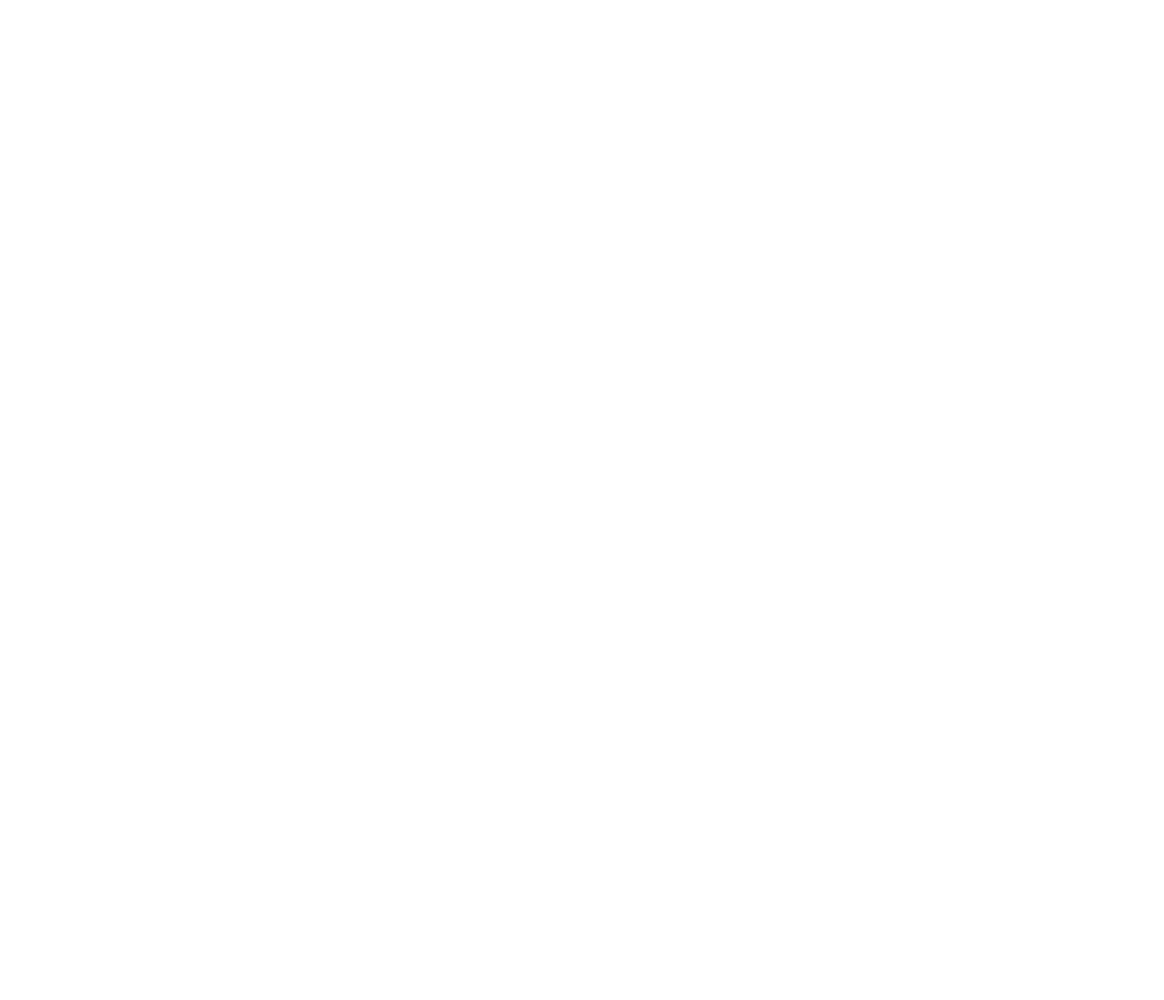
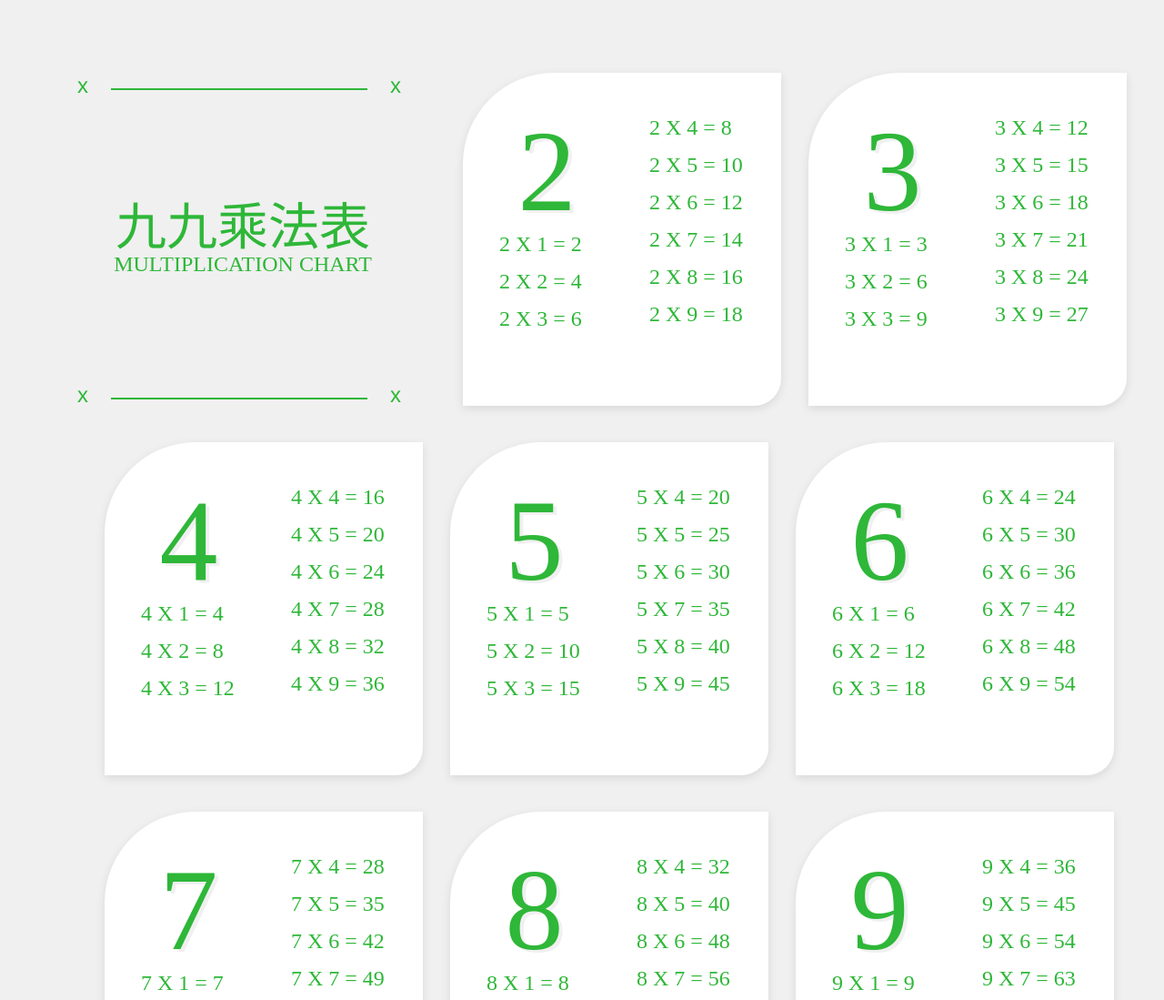
Before and after one commit to as880074/JavaScriptBoss, a plain HTML site: page MultiplicationChart/index.html in a window 1280 px wide. Shown: the top 1099 px of the page at 91% size. Before the commit the page ends 800 px from the top, so only its background shows below. Drawn offline with Linux system fonts and the light colour scheme.

Commit message:
git -commit

```diff
--- /dev/null
+++ b/MultiplicationChart/css/style.css
@@ -0,0 +1,250 @@
+/* http://meyerweb.com/eric/tools/css/reset/
+   v2.0 | 20110126
+   License: none (public domain)
+*/
+
+@import url('https://fonts.googleapis.com/css?family=Noto+Sans+TC');
+html,
+body,
+div,
+span,
+applet,
+object,
+iframe,
+h1,
+h2,
+h3,
+h4,
+h5,
+h6,
+p,
+blockquote,
+pre,
+a,
+abbr,
+acronym,
+address,
+big,
+cite,
+code,
+del,
+dfn,
+em,
+img,
+ins,
+kbd,
+q,
+s,
+samp,
+small,
+strike,
+strong,
+sub,
+sup,
+tt,
+var,
+b,
+u,
+i,
+center,
+dl,
+dt,
+dd,
+ol,
+ul,
+li,
+fieldset,
+form,
+label,
+legend,
+table,
+caption,
+tbody,
+tfoot,
+thead,
+tr,
+th,
+td,
+article,
+aside,
+canvas,
+details,
+embed,
+figure,
+figcaption,
+footer,
+header,
+hgroup,
+menu,
+nav,
+output,
+ruby,
+section,
+summary,
+time,
+mark,
+audio,
+video {
+    margin: 0;
+    padding: 0;
+    border: 0;
+    font-size: 100%;
+    font: inherit;
+    vertical-align: baseline;
+}
+
+
+/* HTML5 display-role reset for older browsers */
+
+article,
+aside,
+details,
+figcaption,
+figure,
+footer,
+header,
+hgroup,
+menu,
+nav,
+section {
+    display: block;
+}
+
+body {
+    line-height: 1;
+}
+
+ol,
+ul {
+    list-style: none;
+}
+
+blockquote,
+q {
+    quotes: none;
+}
+
+blockquote:before,
+blockquote:after,
+q:before,
+q:after {
+    content: '';
+    content: none;
+}
+
+table {
+    border-collapse: collapse;
+    border-spacing: 0;
+}
+
+body {
+    top: 0px;
+    left: 0px;
+    width: 1280px;
+    height: 1372px;
+    background: #F0F0F0 0% 0% no-repeat padding-box;
+    opacity: 1;
+}
+
+.line {
+    margin: 0 21px;
+    width: 280px;
+    border: 1px solid #2EB738;
+    display: inline-block;
+    text-align: center;
+    opacity: 1;
+    vertical-align: middle;
+}
+
+.contain {
+    background: #F0F0F0 0% 0% no-repeat padding-box;
+    opacity: 1;
+    margin-top: 80px;
+    margin-left: 85px;
+    display: flex;
+    /*自動橫排*/
+    flex-wrap: wrap;
+    /*自動換行*/
+}
+
+.header {
+    display: inline-block;
+    width: 364px;
+    margin-right: 30px;
+}
+
+.header a {
+    width: 14px;
+    height: 28px;
+    font: 24px Helvetica Neue;
+    letter-spacing: 0;
+    color: #2EB738;
+    opacity: 1;
+}
+
+.header .title {
+    display: inline-block;
+    margin-top: 113.5px;
+    text-align: center;
+    width: 364px;
+    font-size: 56px;
+    font: Medium;
+    color: #2EB738;
+    opacity: 1;
+}
+
+.englishtitle {
+    display: inline-block;
+    margin-bottom: 118.5px;
+    width: 364px;
+    text-align: center;
+    font-size: 24px;
+    font: Regular;
+    letter-spacing: 0;
+    color: #2EB738;
+    opacity: 1;
+}
+
+.card {
+    margin-bottom: 40px;
+    margin-left: 30px;
+    padding: 44px 40px;
+    display: inline-block;
+    width: 350px;
+    height: 366px;
+    background: #FFFFFF 0% 0% no-repeat padding-box;
+    box-shadow: 0px 3px 10px #D8D8D8;
+    border-radius: 100px 0px 30px 0px;
+    opacity: 1;
+    box-sizing: border-box;
+    display: flex;
+    /*自動橫排*/
+    flex-wrap: wrap;
+    /*自動換行*/
+    flex-direction: column;
+    align-content: space-between;
+}
+
+.cardTitle {
+    display: inline-block;
+    width: 105px;
+    text-align: center;
+    font-size: 128px;
+    font: Bold Helvetica;
+    letter-spacing: 0;
+    color: #2EB738;
+    text-shadow: 4px 3px 0px #F0F0F0;
+    opacity: 1;
+}
+
+.cardContain {
+    margin: 4px 0;
+    width: 105px;
+    height: 33px;
+    text-align: left;
+    font-size: 24px;
+    font: Regular Helvetica Neue;
+    letter-spacing: 0;
+    color: #2EB738;
+    opacity: 1;
+}
--- a/MultiplicationChart/index.html
+++ b/MultiplicationChart/index.html
@@ -5,10 +5,33 @@
     <meta charset="UTF-8">
     <meta name="viewport" content="width=device-width, initial-scale=1.0">
     <title>九九乘法表 Multiplication Chart</title>
+    <link rel="stylesheet" href="css/style.css">
 </head>
 
 <body>
+    <div class="contain">
+        <div class="header ">
+            <div class="symbol ">
+                <a>x</a>
+                <div class="line "></div>
+                <a>x</a>
+            </div>
+            <div class="title ">
+                九九乘法表
+            </div>
+            <div class="englishtitle ">
+                MULTIPLICATION CHART
+            </div>
+            <div class="symbol ">
+                <a>x</a>
+                <div class="line "></div>
+                <a>x</a>
+            </div>
+        </div>
+
+    </div>
 
 </body>
+<script src="js\all.js"></script>
 
 </html>
--- /dev/null
+++ b/MultiplicationChart/js/all.js
@@ -0,0 +1,17 @@
+var contain = document.querySelector(".contain");
+for (var i = 2; i < 10; i++) {
+    let card = document.createElement('div');
+    card.setAttribute('class', 'card');
+    contain.appendChild(card);
+    let cardTitle = document.createElement('div');
+    cardTitle.setAttribute('class', 'cardTitle');
+    cardTitle.textContent = i;
+    card.appendChild(cardTitle);
+    for (var j = 1; j < 10; j++) {
+        let cardContain = document.createElement('div');
+        cardContain.setAttribute('class', 'cardContain');
+        cardContain.textContent = i + " X " + j + " = " + i * j;
+        card.appendChild(cardContain);
+    }
+
+}
```
